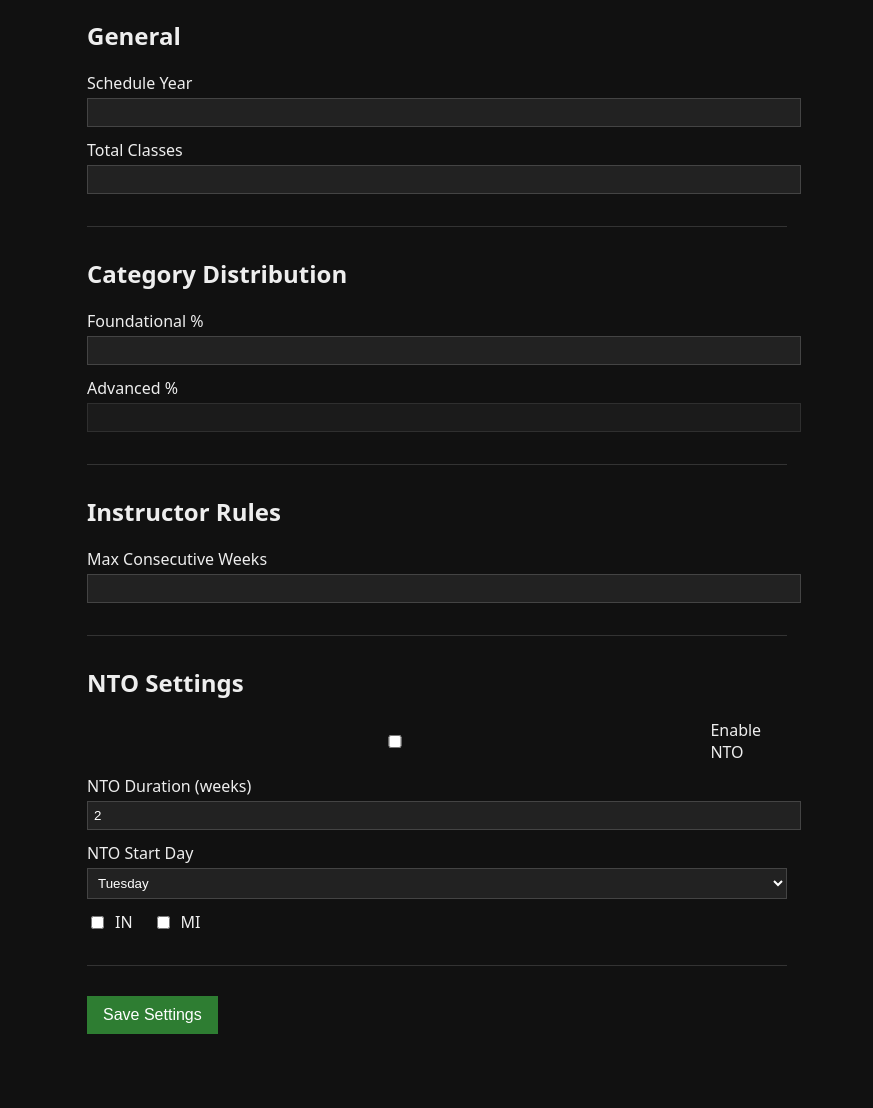
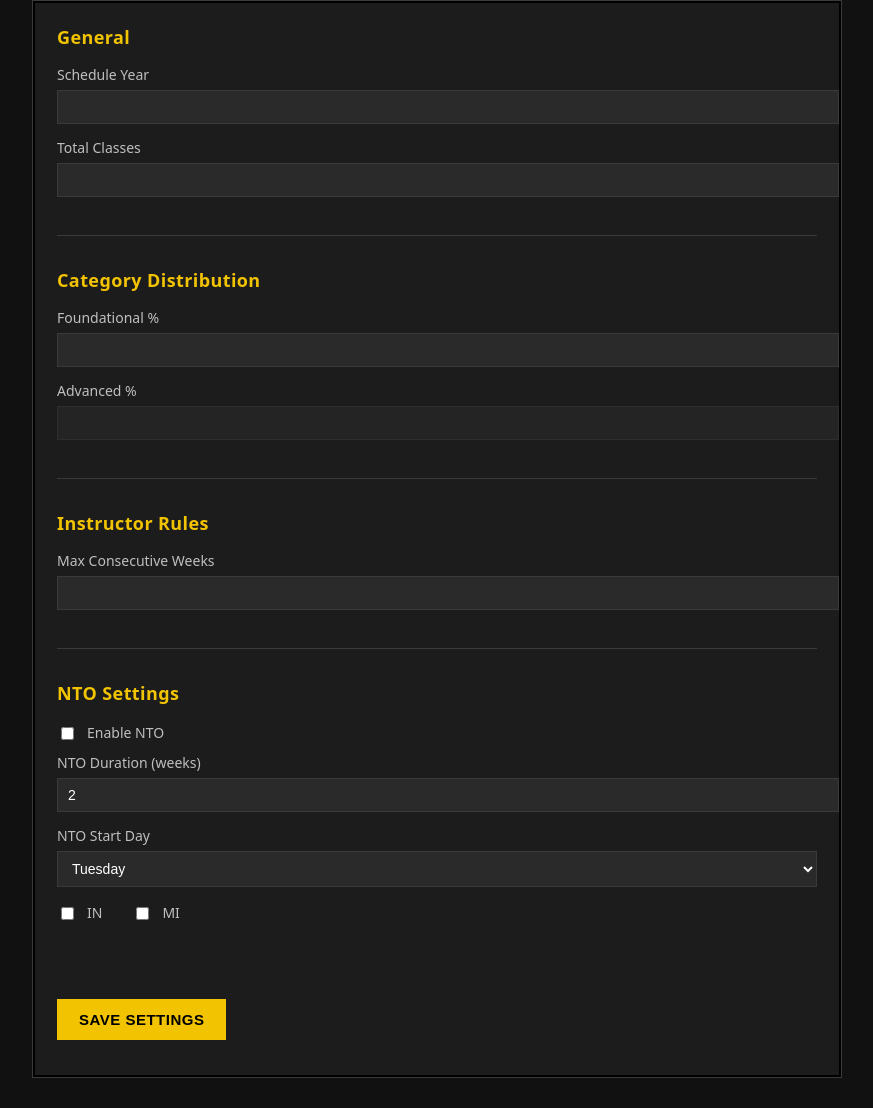
Before and after one commit to dpbueno106-cyber/techub, a website: page adminScheduleSettings.html in a window 1280 px wide. Shown: the part 84-1192 px from the top of the page, without its empty margins (203-1076 px from the left). Drawn offline with Linux system fonts and the light colour scheme; no server answers.

Commit message:
schedule settings

```diff
--- a/adminScheduleSettings.css
+++ b/adminScheduleSettings.css
@@ -1,86 +1,185 @@
+/* =========================
+   CATERPILLAR THEME
+   ========================= */
+
+:root {
+  --cat-black: #111111;
+  --cat-dark: #1c1c1c;
+  --cat-charcoal: #2a2a2a;
+  --cat-yellow: #f2c300;
+  --cat-yellow-dark: #c9a200;
+  --cat-gray: #bfbfbf;
+  --cat-border: #3a3a3a;
+}
+
+/* =========================
+   BASE
+   ========================= */
+
 body {
-  font-family: system-ui, sans-serif;
   margin: 0;
-  background: #111;
-  color: #eee;
+  font-family: system-ui, -apple-system, BlinkMacSystemFont, "Segoe UI",
+    Roboto, sans-serif;
+  background-color: var(--cat-black);
+  color: #ffffff;
 }
+
+/* =========================
+   TOP BAR
+   ========================= */
 
 .topBar {
   display: flex;
   align-items: center;
-  padding: 10px;
-  background: #1c1c1c;
+  padding: 12px 16px;
+  background: linear-gradient(
+    90deg,
+    var(--cat-black),
+    var(--cat-dark)
+  );
+  border-bottom: 3px solid var(--cat-yellow);
 }
 
 .topBar h1 {
   flex: 1;
+  margin: 0;
   text-align: center;
-  margin: 0;
+  font-size: 20px;
+  letter-spacing: 0.5px;
 }
 
 .backBtn {
   background: none;
-  color: #fff;
   border: none;
+  color: var(--cat-yellow);
   font-size: 16px;
   cursor: pointer;
+  font-weight: 600;
 }
 
-.settingsContainer {
-  max-width: 700px;
-  margin: 20px auto;
-  padding: 20px;
+.backBtn:hover {
+  text-decoration: underline;
 }
 
+/* =========================
+   SETTINGS CONTAINER
+   ========================= */
+
+.settingsContainer {
+  max-width: 760px;
+  margin: 30px auto;
+  padding: 24px;
+  background-color: var(--cat-dark);
+  border: 1px solid var(--cat-border);
+  box-shadow: 0 0 0 2px #000 inset;
+}
+
+/* =========================
+   SECTIONS
+   ========================= */
+
 section {
-  margin-bottom: 30px;
-  padding-bottom: 20px;
-  border-bottom: 1px solid #333;
+  margin-bottom: 32px;
+  padding-bottom: 24px;
+  border-bottom: 1px solid var(--cat-border);
+}
+
+section:last-of-type {
+  border-bottom: none;
 }
 
 h2 {
   margin-top: 0;
+  margin-bottom: 16px;
+  font-size: 18px;
+  color: var(--cat-yellow);
+  letter-spacing: 0.4px;
 }
+
+/* =========================
+   LABELS & INPUTS
+   ========================= */
 
 label {
   display: block;
-  margin-bottom: 12px;
+  margin-bottom: 14px;
+  font-size: 14px;
+  color: var(--cat-gray);
 }
 
 input,
 select {
   width: 100%;
-  padding: 6px;
-  margin-top: 4px;
-  background: #222;
-  color: #fff;
-  border: 1px solid #444;
+  margin-top: 6px;
+  padding: 8px 10px;
+  background-color: var(--cat-charcoal);
+  color: #ffffff;
+  border: 1px solid var(--cat-border);
+  font-size: 14px;
+}
+
+input:focus,
+select:focus {
+  outline: none;
+  border-color: var(--cat-yellow);
+  box-shadow: 0 0 0 1px var(--cat-yellow);
 }
 
 input[disabled] {
   opacity: 0.6;
+  cursor: not-allowed;
 }
+
+/* =========================
+   CHECKBOXES
+   ========================= */
 
 .checkbox {
   display: flex;
   align-items: center;
-  gap: 8px;
+  gap: 10px;
+  margin-bottom: 10px;
+}
+
+.checkbox input {
+  width: auto;
+  accent-color: var(--cat-yellow);
 }
 
 .inline {
   display: flex;
-  gap: 20px;
+  gap: 30px;
+  margin-top: 10px;
 }
 
+/* =========================
+   SAVE BUTTON
+   ========================= */
+
 .saveBtn {
-  padding: 10px 16px;
-  font-size: 16px;
-  background: #2e7d32;
-  color: white;
+  display: inline-block;
+  margin-top: 10px;
+  padding: 12px 22px;
+  font-size: 15px;
+  font-weight: 700;
+  letter-spacing: 0.5px;
+  background-color: var(--cat-yellow);
+  color: #000000;
   border: none;
   cursor: pointer;
+  text-transform: uppercase;
 }
 
+.saveBtn:hover {
+  background-color: var(--cat-yellow-dark);
+}
+
+/* =========================
+   STATUS TEXT
+   ========================= */
+
 #status {
-  margin-top: 10px;
+  margin-top: 12px;
+  font-size: 13px;
+  color: var(--cat-gray);
 }
```
